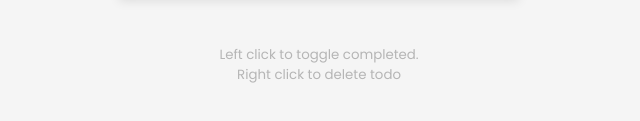
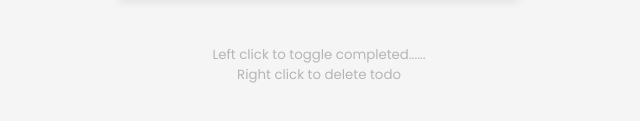
Before and after one commit to nikhil9431/To-Do-list, a plain HTML site: page toDoList/index.html in a window 1280 px wide. Shown: the part 621-742 px from the top of the page, 321-961 px from the left. Drawn offline with Linux system fonts and the light colour scheme.

Commit message:
for beauty i have added .....

```diff
--- a/toDoList/index.html
+++ b/toDoList/index.html
@@ -15,7 +15,7 @@
 
         <ul class="todos" id="todos"></ul>
     </form>
-    <small>Left click to toggle completed. <br> Right click to delete todo</small>
+    <small>Left click to toggle completed...... <br> Right click to delete todo</small>
 
     <script src="script.js"></script>
 </body>
```
